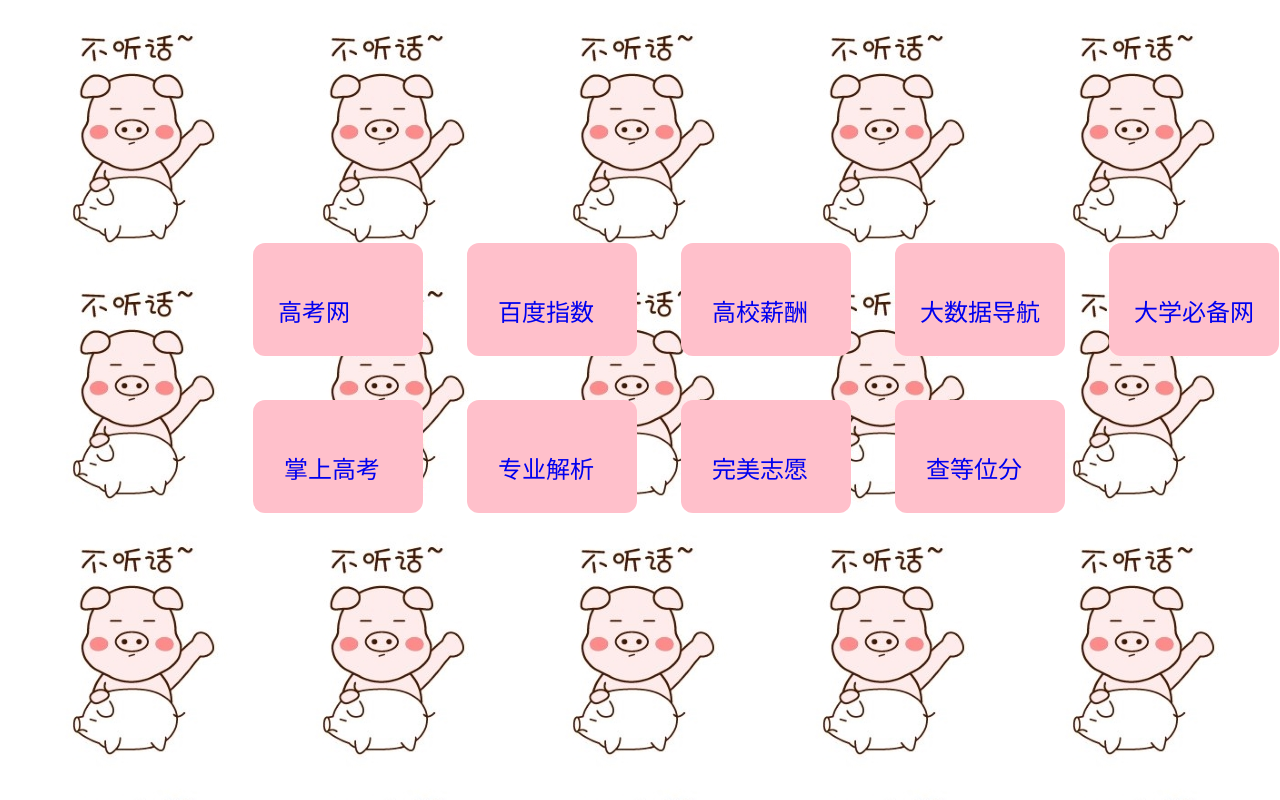
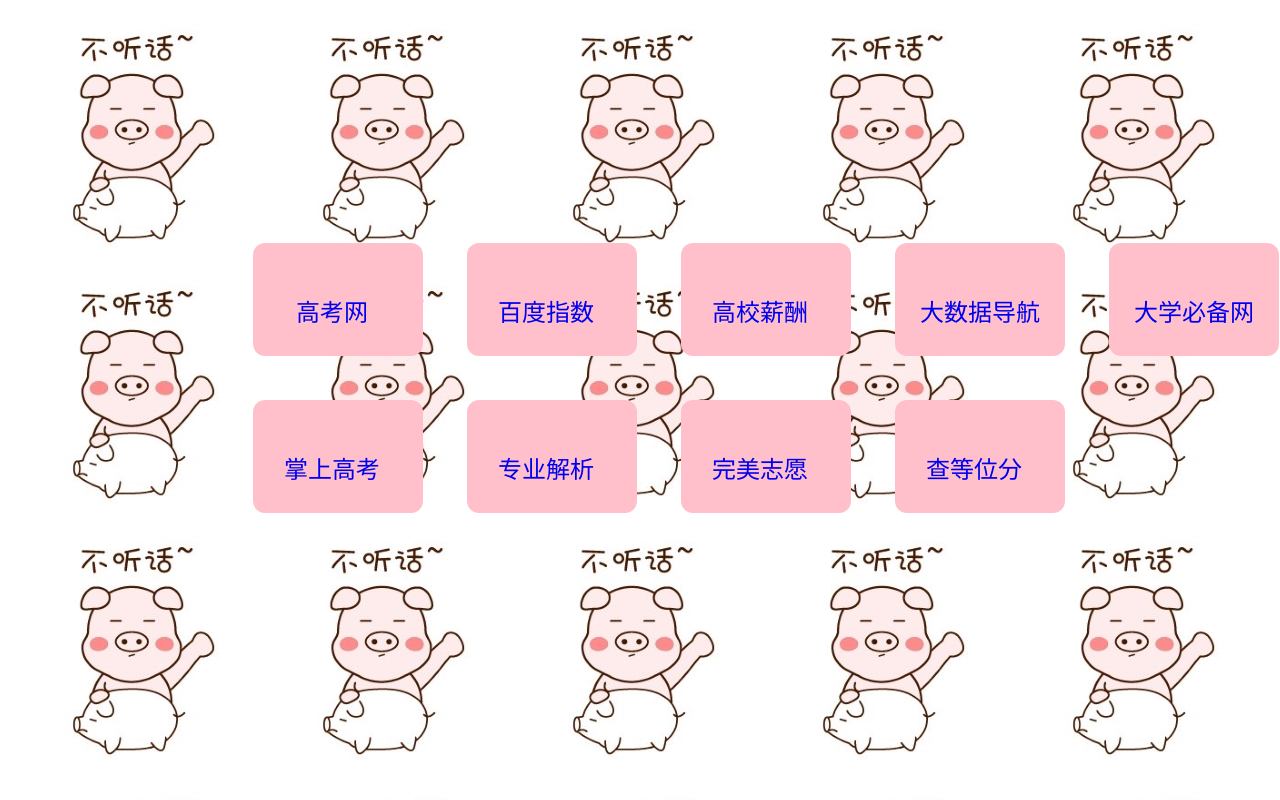
Before and after one commit to hurricane-gathering/hurricane-gathering.github.io, a plain HTML site: page college-choosing.html in a window 1280 px wide. Shown: the top 800 px of the page. Drawn offline with Linux system fonts and the light colour scheme.

Commit message:
Update college-choosing.html

```diff
--- a/college-choosing.html
+++ b/college-choosing.html
@@ -35,7 +35,7 @@
 		<!-- 高考网 -->
 		<div class="bgm">
 				<a class="tag" href="http://www.gaokao.com/" target="_blank"
-			title="最重要的一个网站">高考网</a>
+			title="最重要的一个网站">&nbsp;&nbsp;&nbsp;高考网</a>
 		</div>
 		<!-- 百度指数 -->
 		<div class="bgm">
```
